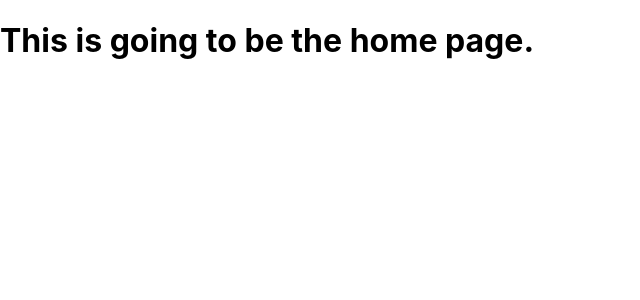
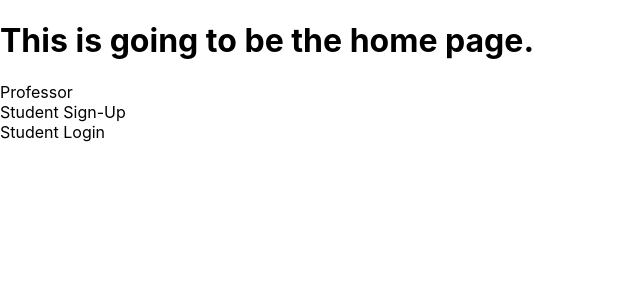
Before and after one commit to kashyapshukla/Auto_grading, a React (Create React App) app in the folder frontend/: page / in a window 1280 px wide. Shown: the top 300 px of the page, without its empty margins (0-640 px from the left). Built offline with nearby package versions, Linux system fonts and the light colour scheme.

Commit message:
new commit with

```diff
--- a/frontend/src/App.js
+++ b/frontend/src/App.js
@@ -1,7 +1,10 @@
 import logo from './logo.svg';
 import './App.css';
 import LoginPage from '../src/components/Home/home_page';
-import { BrowserRouter as Router, Routes, Route, Link } from 'react-router-dom'
+import { BrowserRouter as Router, Routes, Route, Link } from 'react-router-dom';
+import { SignupStudent } from './components/login_and_signup/signup';
+import { LoginStudent } from './components/login_and_signup/login';
+
 
 
 function App() {
@@ -13,6 +16,8 @@ function App() {
    <Routes>
 
         <Route exact path="/" element={<LoginPage/>} />
+        <Route path="/sign-up" element={<SignupStudent/>}/>
+        <Route path= "/log-in" element={<LoginStudent/>}/>
 
 
 
--- a/frontend/src/components/Home/home_page.js
+++ b/frontend/src/components/Home/home_page.js
@@ -1,10 +1,15 @@
 import React, { useState } from 'react';
 
-// import { useNavigate } from 'react-router-dom';
+import { useNavigate } from 'react-router-dom';
 
 
 function LoginPage() {
 
+
+    const nv = useNavigate();
+    const handleStudentLogin = () => nv("/log-in");
+    const handleStudentSignup= () => nv("/sign-up");
+    const handleProf= () => nv("/admin_login");
 
 
 
@@ -17,6 +22,27 @@ function LoginPage() {
         <h1>
             This is going to be the home page.
         </h1>
+
+        <div onClick={handleProf} >
+        <span>
+          Professor
+        </span></div>
+        <div onClick={handleStudentSignup} >
+        <span>
+          Student Sign-Up
+        </span>
+        </div>
+        <div onClick={handleStudentLogin} >
+        <span >
+         Student Login
+        </span>
+
+        </div>
+
+
+
+
+
     </div>
   </>
 
--- a/frontend/src/components/login_and_signup/login.js
+++ b/frontend/src/components/login_and_signup/login.js
@@ -0,0 +1,19 @@
+import React, { useState } from 'react';
+
+import { useNavigate } from 'react-router-dom';
+
+
+export function LoginStudent(){
+
+    return(
+
+       <>
+       <div>
+        <h1>
+            This is Login page.
+
+        </h1>
+       </div>
+     </>
+    );
+}
--- a/frontend/src/components/login_and_signup/signup.js
+++ b/frontend/src/components/login_and_signup/signup.js
@@ -0,0 +1,33 @@
+import React, { useState } from 'react';
+
+import { useNavigate } from 'react-router-dom';
+
+
+export function SignupStudent(){
+
+    const [fname, setfname]= useState("");
+    const [lname, setlname]=useState("");
+    const [email, setemail]=useState("");
+    const [password, setpassword]=useState("");
+
+
+    const handleSubmit =  () => {
+
+
+
+    }
+
+    return(
+
+       <>
+       <div>
+        <h1>
+            This is sign-up page.
+
+
+
+        </h1>
+       </div>
+     </>
+    );
+}
```
